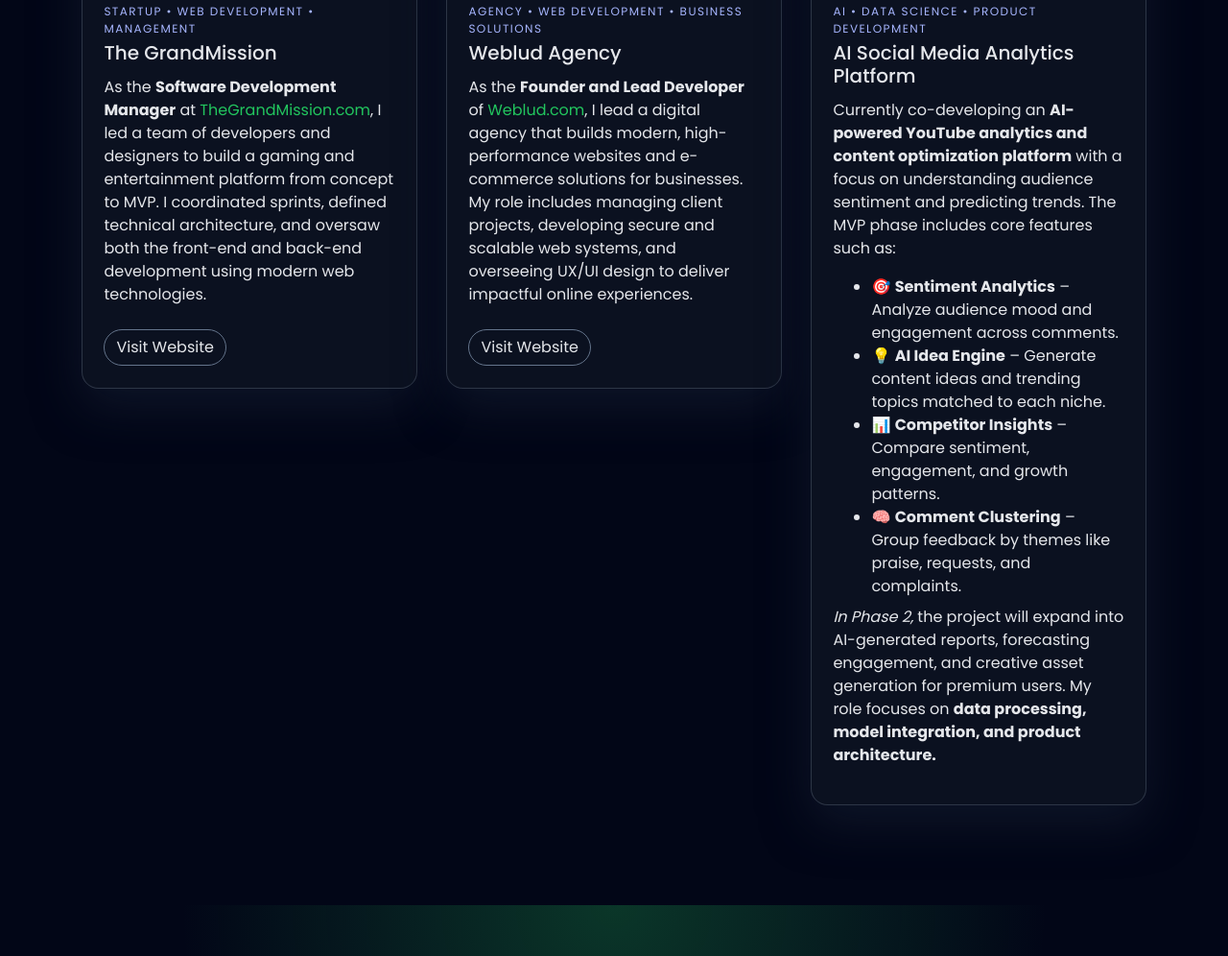
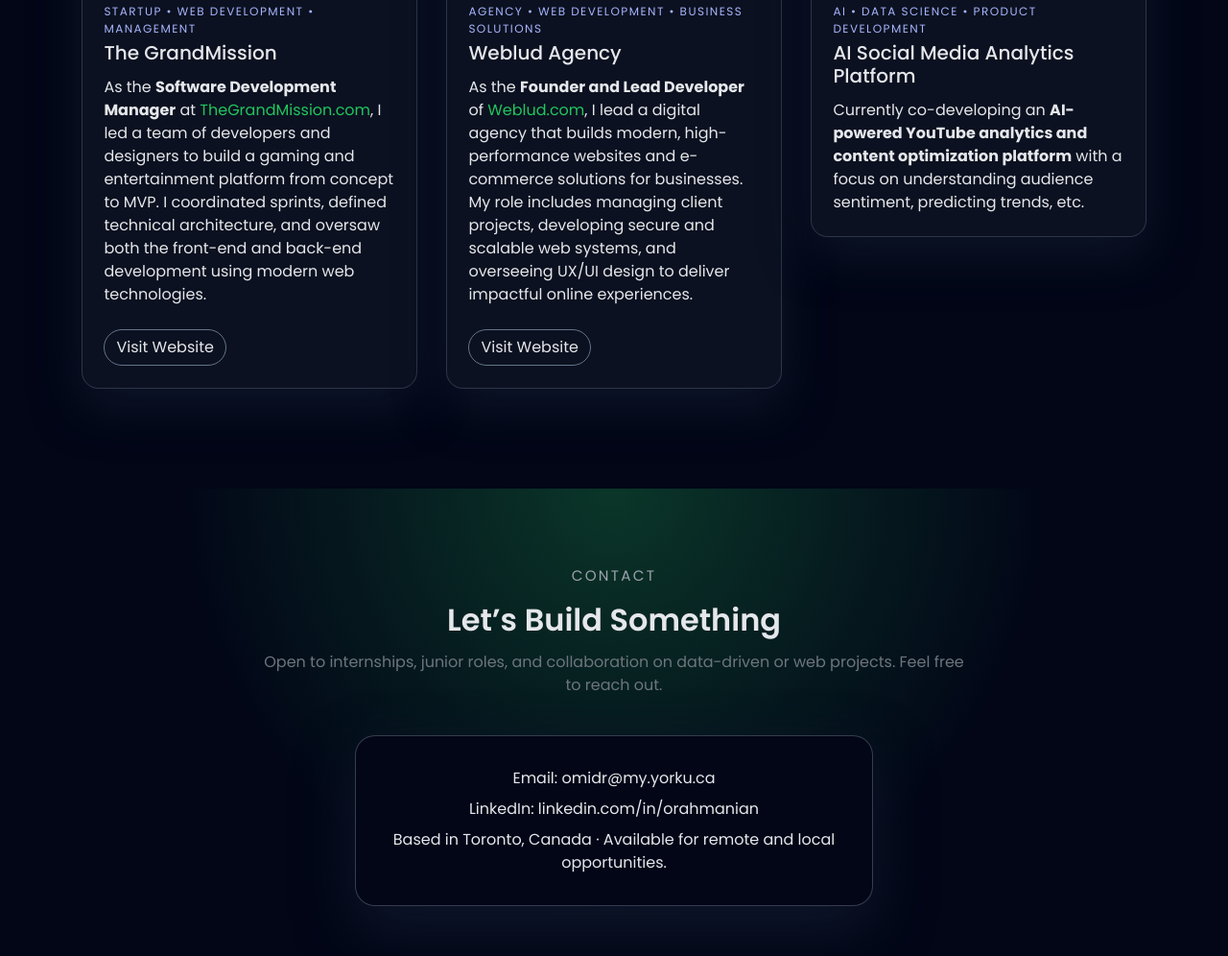
Before and after one commit to OmidRahmanian/portfolio, a plain HTML site: page index.html in a window 1280 px wide. Shown: the part 1971-2967 px from the top of the page at 96% size. Drawn offline with nearby package versions, Linux system fonts and the light colour scheme.

Commit message:
Simplify project details in index.html
Condensed project description for AI analytics platform.

```diff
--- a/index.html
+++ b/index.html
@@ -437,19 +437,8 @@
             <h5 class="card-title">AI Social Media Analytics Platform</h5>
             <p class="card-text">
                 Currently co-developing an <strong>AI-powered YouTube analytics and content optimization platform</strong> with a focus on
-                understanding audience sentiment and predicting trends.
-                The MVP phase includes core features such as:
-                <ul style="margin-top: 8px; margin-bottom: 8px;">
-                    <li>🎯 <strong>Sentiment Analytics</strong> – Analyze audience mood and engagement across comments.</li>
-                    <li>💡 <strong>AI Idea Engine</strong> – Generate content ideas and trending topics matched to each niche.</li>
-                    <li>📊 <strong>Competitor Insights</strong> – Compare sentiment, engagement, and growth patterns.</li>
-                    <li>🧠 <strong>Comment Clustering</strong> – Group feedback by themes like praise, requests, and complaints.</li>
-                </ul>
-                <p>
-                    <em>In Phase 2,</em> the project will expand into AI-generated reports, forecasting engagement,
-                    and creative asset generation for premium users.
-                    My role focuses on <strong>data processing, model integration, and product architecture.</strong>
-                </p>
+                understanding audience sentiment, predicting trends, etc.
+
             </p>
         </div>
     </div>
```
